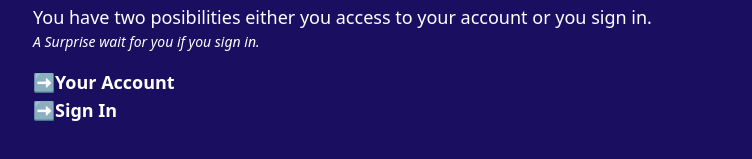
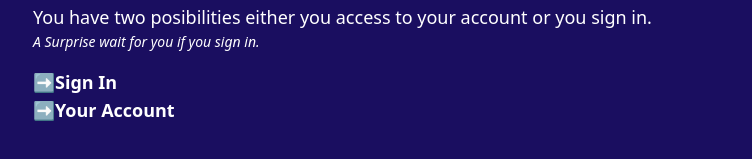
Before and after one commit to o-louis/Vue-Login, a Vue app: page / in a window 1280 px wide. Shown: the part 321-480 px from the top of the page, without its empty margins (95-847 px from the left). Built offline with nearby package versions, Linux system fonts and the light colour scheme.

Commit message:
refactor(Home): Reverse links order

```diff
--- a/src/views/Home.vue
+++ b/src/views/Home.vue
@@ -24,13 +24,13 @@
       <p class="text-sm italic">A Surprise wait for you if you sign in.</p>
       <ul class="mt-4 text-lg font-bold">
         <li>
-          <router-link to="/account" class="hover:underline"
-            >➡Your Account</router-link
+          <router-link to="/signin" class="hover:underline"
+            >➡Sign In</router-link
           >
         </li>
         <li>
-          <router-link to="/signin" class="hover:underline"
-            >➡Sign In</router-link
+          <router-link to="/account" class="hover:underline"
+            >➡Your Account</router-link
           >
         </li>
       </ul>
```
